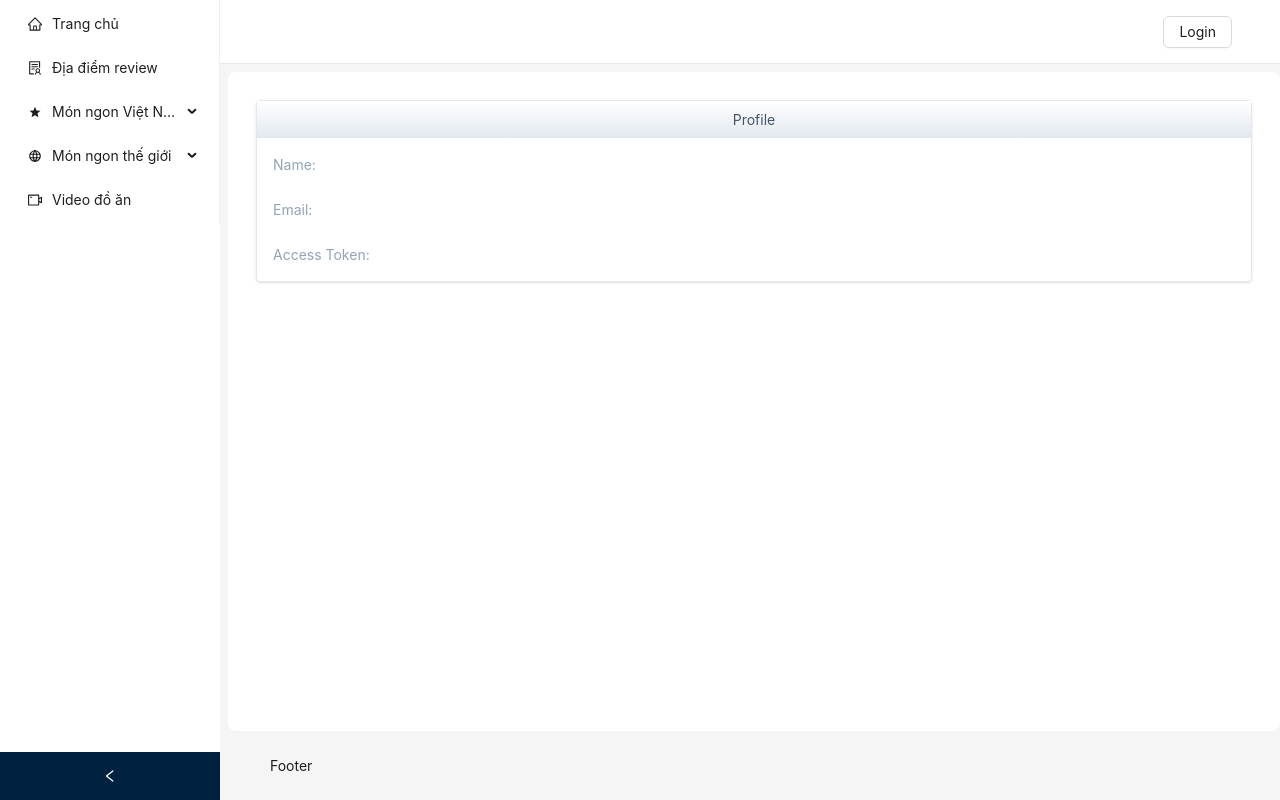
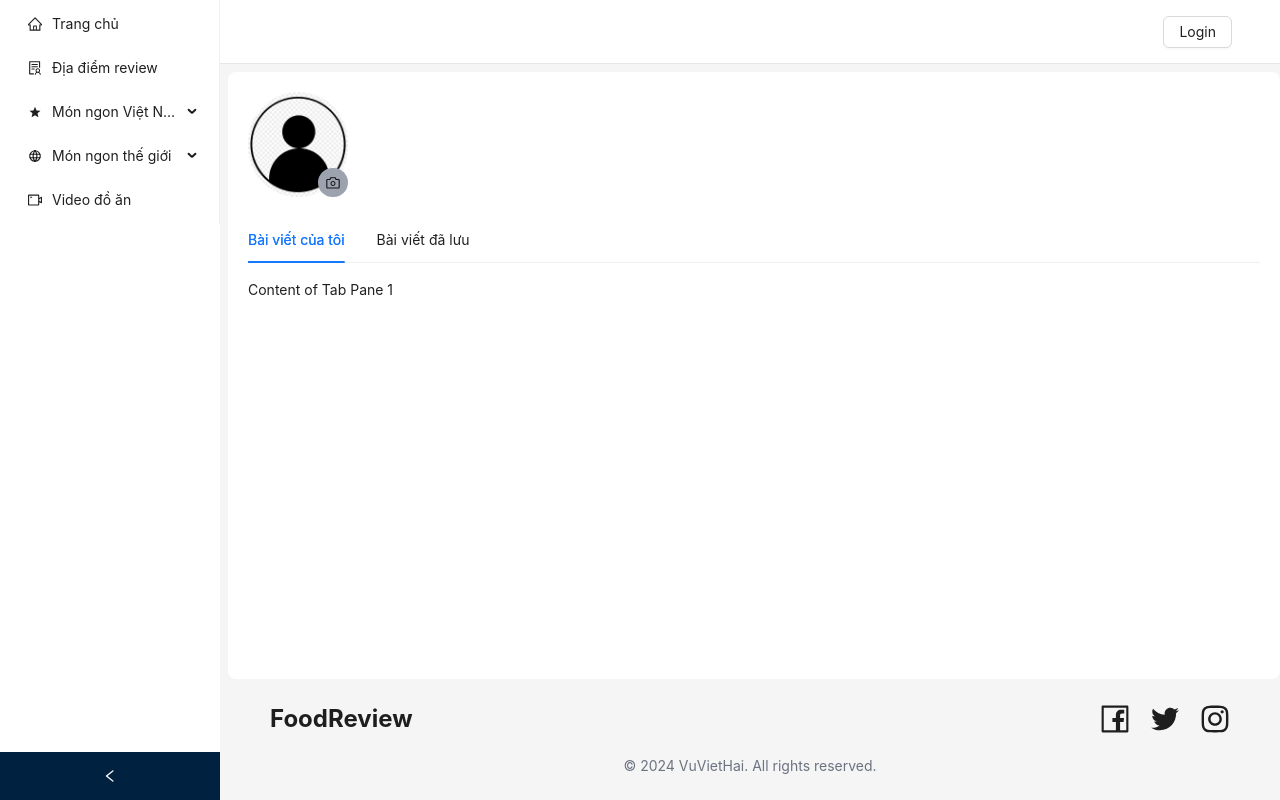
Before and after one commit to viethaihust/DATN-FoodReview, a Next.js app: page /profile in a window 1280 px wide. Built offline with nearby package versions, Linux system fonts and the light colour scheme; no server answers.

Commit message:
profile and footer

```diff
--- a/app/(main)/(home)/components/HomeCarousel.tsx
+++ b/app/(main)/(home)/components/HomeCarousel.tsx
@@ -30,7 +30,7 @@ export default async function HomeCarousel({
         <Carousel arrows>
           {posts.map((post) => (
             <div key={post._id}>
-              <div className="h-[250px] md:h-[450px] text-white leading-[400px] bg-black backdrop-blur-sm relative px-28">
+              <div className="h-[250px] md:h-[450px] text-white bg-black backdrop-blur-sm relative px-28">
                 <Link
                   href={`/bai-viet/${post._id}`}
                   className="w-full flex justify-center"
--- a/app/(main)/(home)/layout.tsx
+++ b/app/(main)/(home)/layout.tsx
@@ -10,7 +10,13 @@ import { signOut, useSession } from "next-auth/react";
 import { useRouter } from "next/navigation";
 import Link from "next/link";
 import { VscSignOut } from "react-icons/vsc";
-import { MenuFoldOutlined, MenuUnfoldOutlined } from "@ant-design/icons";
+import {
+  FacebookOutlined,
+  InstagramOutlined,
+  MenuFoldOutlined,
+  MenuUnfoldOutlined,
+  TwitterOutlined,
+} from "@ant-design/icons";
 
 export default function HomeLayout({
   children,
@@ -138,7 +144,23 @@ export default function HomeLayout({
         <Content className="bg-white mt-2 md:ml-2 p-5 rounded-lg">
           {children}
         </Content>
-        <Footer>Footer</Footer>
+        <Footer>
+          <div className="flex flex-col gap-2 md:flex-row justify-between items-center">
+            <div>
+              <h2 className="text-2xl font-bold">FoodReview</h2>
+            </div>
+            <div>
+              <div className="flex gap-5">
+                <FacebookOutlined style={{ fontSize: "30px" }} />
+                <TwitterOutlined style={{ fontSize: "30px" }} />
+                <InstagramOutlined style={{ fontSize: "30px" }} />
+              </div>
+            </div>
+          </div>
+          <div className="mt-5 text-center text-gray-500">
+            © 2024 VuVietHai. All rights reserved.
+          </div>
+        </Footer>
       </Layout>
     </Layout>
   );
--- a/app/(main)/(home)/profile/page.tsx
+++ b/app/(main)/(home)/profile/page.tsx
@@ -1,24 +1,47 @@
 "use client";
+import { CameraOutlined } from "@ant-design/icons";
+import { Tabs, TabsProps } from "antd";
 import { useSession } from "next-auth/react";
+import Image from "next/image";
 
 const ProfilePage = () => {
   const { data: session } = useSession();
 
+  const items: TabsProps["items"] = [
+    {
+      key: "1",
+      label: "Bài viết của tôi",
+      children: "Content of Tab Pane 1",
+    },
+    {
+      key: "2",
+      label: "Bài viết đã lưu",
+      children: "Content of Tab Pane 2",
+    }
+  ];
+
   return (
-    <div className="m-2 border rounded shadow">
-      <div className="p-2 bg-gradient-to-b from-white to-slate-200 text-slate-600 text-center">
-        Profile
+    <div>
+      <div className="flex items-center gap-5">
+        <div className="relative">
+          <Image
+            className="rounded-full"
+            height={100}
+            width={100}
+            src="/profile.jpg"
+            alt="profile-pic"
+          />
+          <button className="absolute bottom-0 right-0 bg-gray-400 px-2 py-1 rounded-full">
+            <CameraOutlined />
+          </button>
+        </div>
+        <div>
+          <div className="text-xl font-semibold">{session?.user.name}</div>
+          <div className="text-gray-500">{session?.user.email}</div>
+        </div>
       </div>
-
-      <div className="grid grid-cols-2 p-2 gap-2">
-        <p className="p-2 text-slate-400">Name:</p>
-        <p className="p-2 text-slate-950">{session?.user.name}</p>
-        <p className="p-2 text-slate-400">Email:</p>
-        <p className="p-2 text-slate-950">{session?.user.email}</p>
-        <p className="p-2 text-slate-400">Access Token:</p>
-        <p className="p-2 text-slate-950 break-words">
-          {session?.backendTokens.accessToken}
-        </p>
+      <div className="mt-5">
+        <Tabs defaultActiveKey="1" items={items} />
       </div>
     </div>
   );
```
